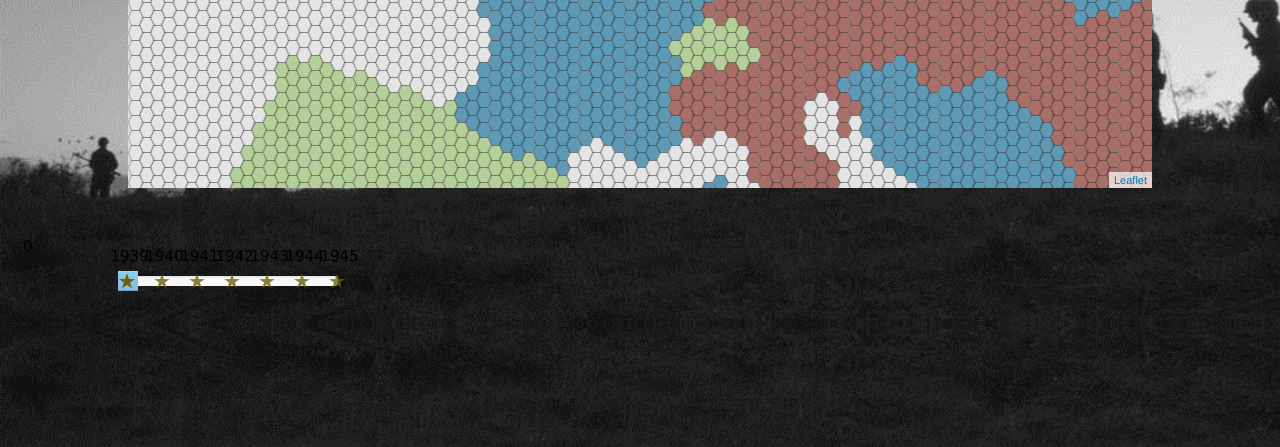
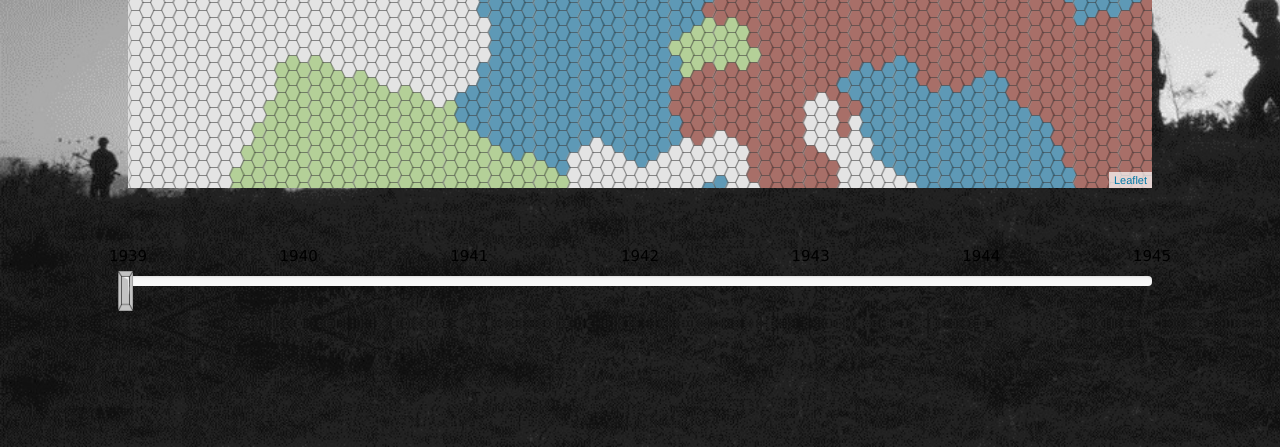
Before and after one commit to CarinaKr/WW2, a PHP site: page / in a window 1280 px wide. Shown: the part 846-1293 px from the top of the page. Run offline with PHP 8.4, Linux system fonts and the light colour scheme.

Commit message:
Custom Handle/Label still bugged

```diff
--- a/styles.css
+++ b/styles.css
@@ -61,3 +61,47 @@
 	width: 80%;
 	left: 10%;
 }
+
+.slider{
+	width: 100% !important;
+
+}
+.slider-handle.custom {
+background: transparent none !important;
+background-image: url("images/handle.jpg") !important;
+background-size: 15px 40px!important;
+background-repeat: no-repeat !important;
+width: 15px !important;
+height: 40px !important;
+
+}
+.slider-handle.custom::before {
+line-height: 0px!important;
+font-size: 0px!important;
+content: ''!important;
+color: #726204;
+}
+.slider-tick.custom::before {
+  line-height: 10px !important;
+  font-size: 20px !important;
+  content: ''!important;
+  color: #726204;
+}
+.slider-tick {
+  position: absolute;
+  width: 10px !important;
+  height:20px !important;
+
+}
+/*
+.slider.slider-horizontal .slider-tick-label-container {
+  white-space: nowrap;
+  margin-top: 20px;
+  position:absolute!important;
+}
+.slider.slider-horizontal .slider-tick-label-container .slider-tick-label {
+  padding-top: 4px;
+  display: inline-block;
+  text-align: center;
+}
+*/
```
